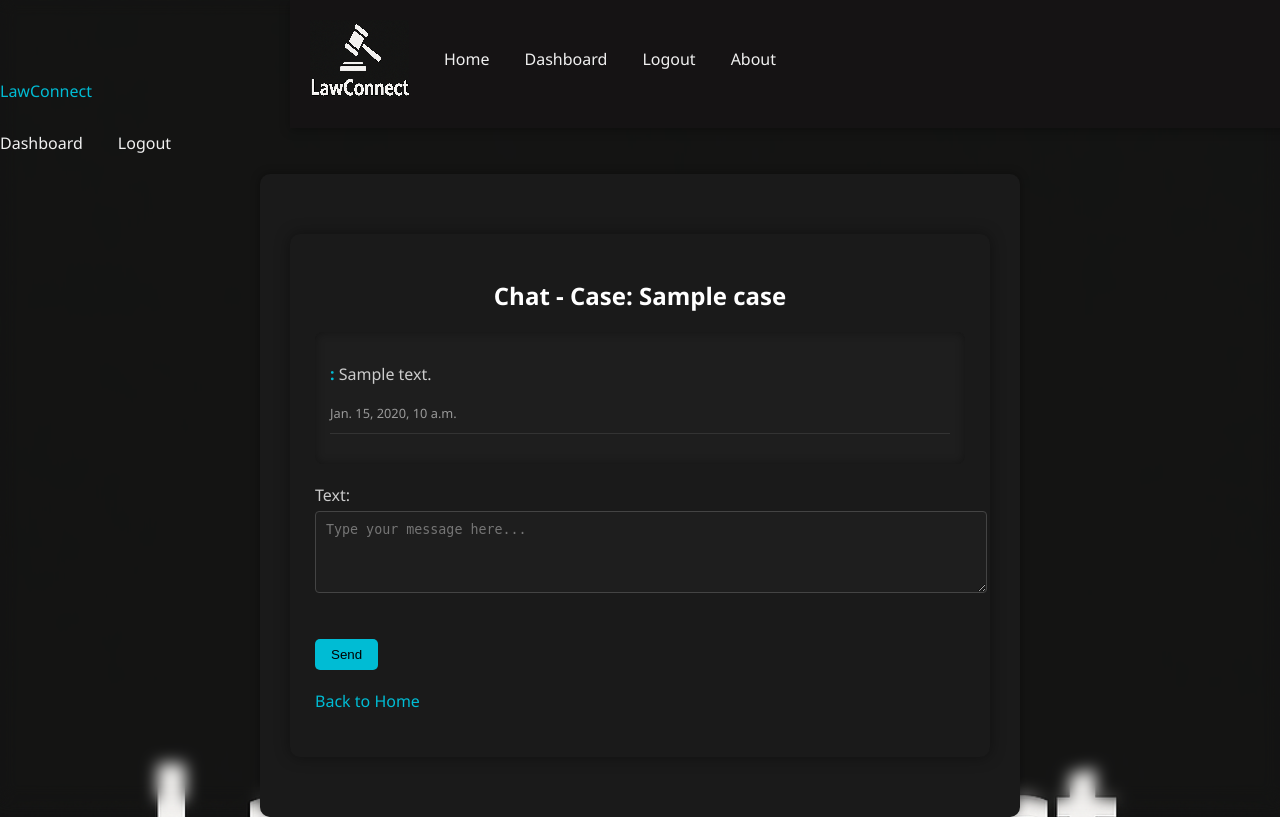
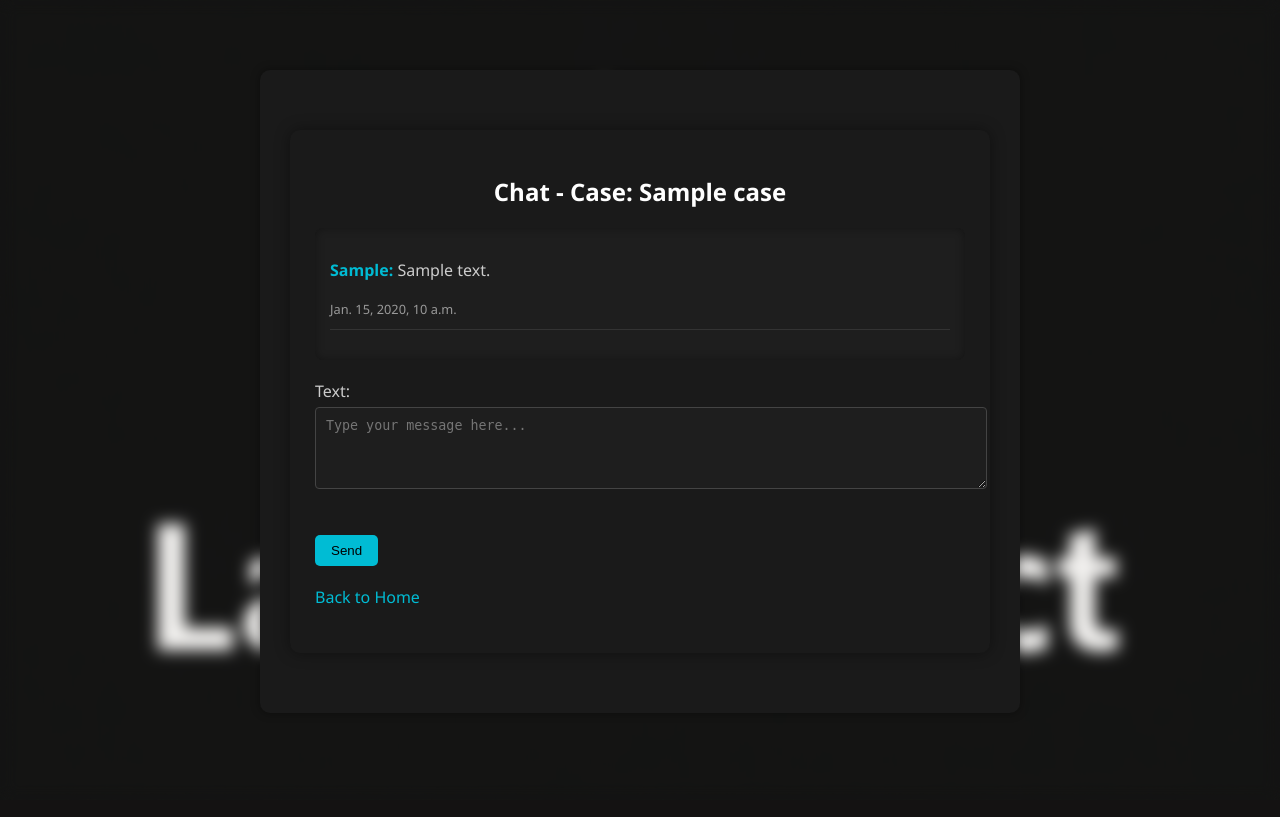
Before and after one commit to hulaibi/lawconnect, a Django app: page /chat/1/ in a window 1280 px wide. After the commit the page ends 665 px from the top, so only its background shows below. Run offline with Django 5.2, Linux system fonts and the light colour scheme; a user stored in the database is signed in; tables that the repository leaves empty hold one stand-in row (values such as "Sample post").

Commit message:
edit chat  MVP done3

```diff
--- a/main_app/templates/base.html
+++ b/main_app/templates/base.html
@@ -6,26 +6,6 @@
     <link rel="stylesheet" href="{% static 'css/style.css' %}">
 </head>
 <body>
-    <!-- Navbar داخل base.html -->
-<div class="navbar">
-    <div class="nav-left">
-        <a href="{% url 'home' %}" class="logo">LawConnect</a>
-    </div>
-    <div class="nav-right">
-        {% if request.user.is_authenticated %}
-            {% if request.user.is_staff %}
-                <a href="{% url 'admin_dashboard' %}">Dashboard</a>
-            {% else %}
-                <a href="{% url 'my_cases' %}">My Cases</a>
-                <a href="{% url 'submit_case' %}">Submit Case</a>
-            {% endif %}
-            <a href="{% url 'logout' %}">Logout</a>
-        {% else %}
-            <a href="{% url 'login' %}">Login</a>
-            <a href="{% url 'register' %}">Register</a>
-        {% endif %}
-    </div>
-</div>
 
     <div class="main-container">
         {% block content %}{% endblock %}
--- a/main_app/templates/chat.html
+++ b/main_app/templates/chat.html
@@ -11,28 +11,7 @@
     <link rel="stylesheet" href="{% static 'css/style.css' %}">
 </head>
 <body>
-    <nav class="navbar fixed-navbar">
-    <div class="nav-right">
-        <a href="{% url 'home' %}" class="logo">
-            <img src="{% static 'images/logo.png' %}" alt="LawConnect Logo" class="logo-icon">
-        </a>
 
-        <a href="{% url 'home' %}">Home</a>
-        {% if request.user.is_authenticated %}
-            {% if not request.user.is_staff %}
-                <a href="{% url 'my_cases' %}">My Cases</a>
-                <a href="{% url 'submit_case' %}">Submit Case</a>
-            {% else %}
-                <a href="{% url 'admin_dashboard' %}">Dashboard</a>
-            {% endif %}
-            <a href="{% url 'logout' %}">Logout</a>
-        {% else %}
-            <a href="{% url 'login' %}">Login</a>
-            <a href="{% url 'register' %}">Register</a>
-        {% endif %}
-        <a href="{% url 'about' %}">About</a>
-    </div>
-</nav>
 
 
 <div class="chat-container">
@@ -41,7 +20,7 @@
     <div class="chat-box">
         {% for msg in messages %}
             <div class="chat-message">
-                <p><strong>{{ msg.sender.username }}:</strong> {{ msg.text }}</p>
+                <p><strong>{{ msg.user.username | capfirst }}:</strong> {{ msg.text }}</p>
                 <small>{{ msg.timestamp }}</small>
             </div>
         {% empty %}
```
